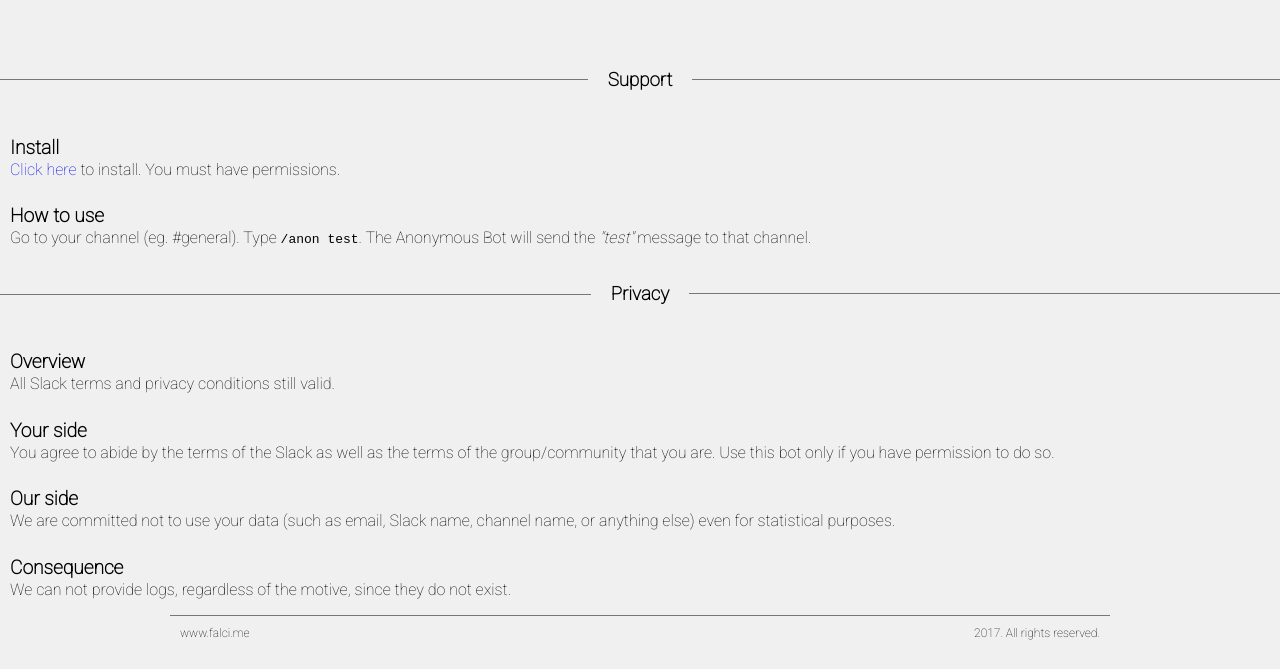
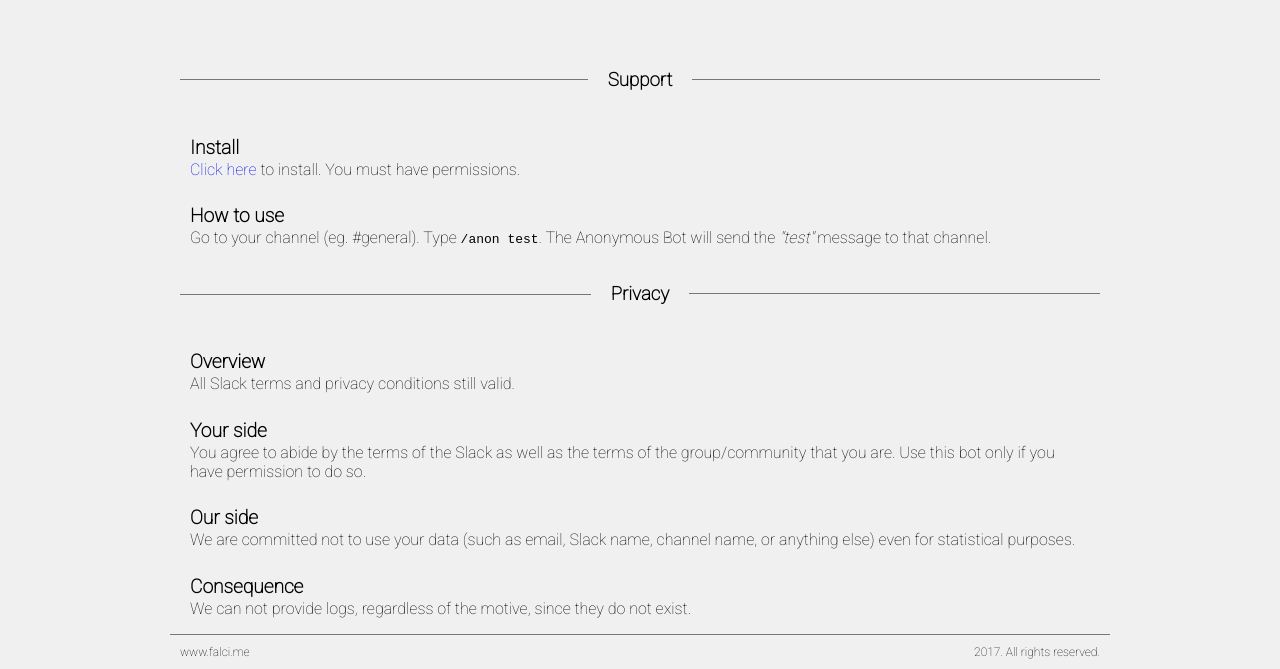
Before and after one commit to Falci/slack-anonymous-bot, a website: page src/public/support.html in a window 1280 px wide. Shown: the part 206-875 px from the top of the page. Drawn offline with Linux system fonts and the light colour scheme.

Commit message:
Margin for support page

```diff
--- a/src/public/support.html
+++ b/src/public/support.html
@@ -19,7 +19,7 @@
     <h1>Anonymous Bot</h1>
 </header>
 
-<div class="block" id="support">
+<div class="block margin" id="support">
     <div class="title">
         <h3>Support</h3>
     </div>
@@ -32,7 +32,7 @@
     </div>
 </div>
 
-<div class="block" id="privacy">
+<div class="block margin" id="privacy">
     <div class="title">
         <h3>Privacy</h3>
     </div>
```
